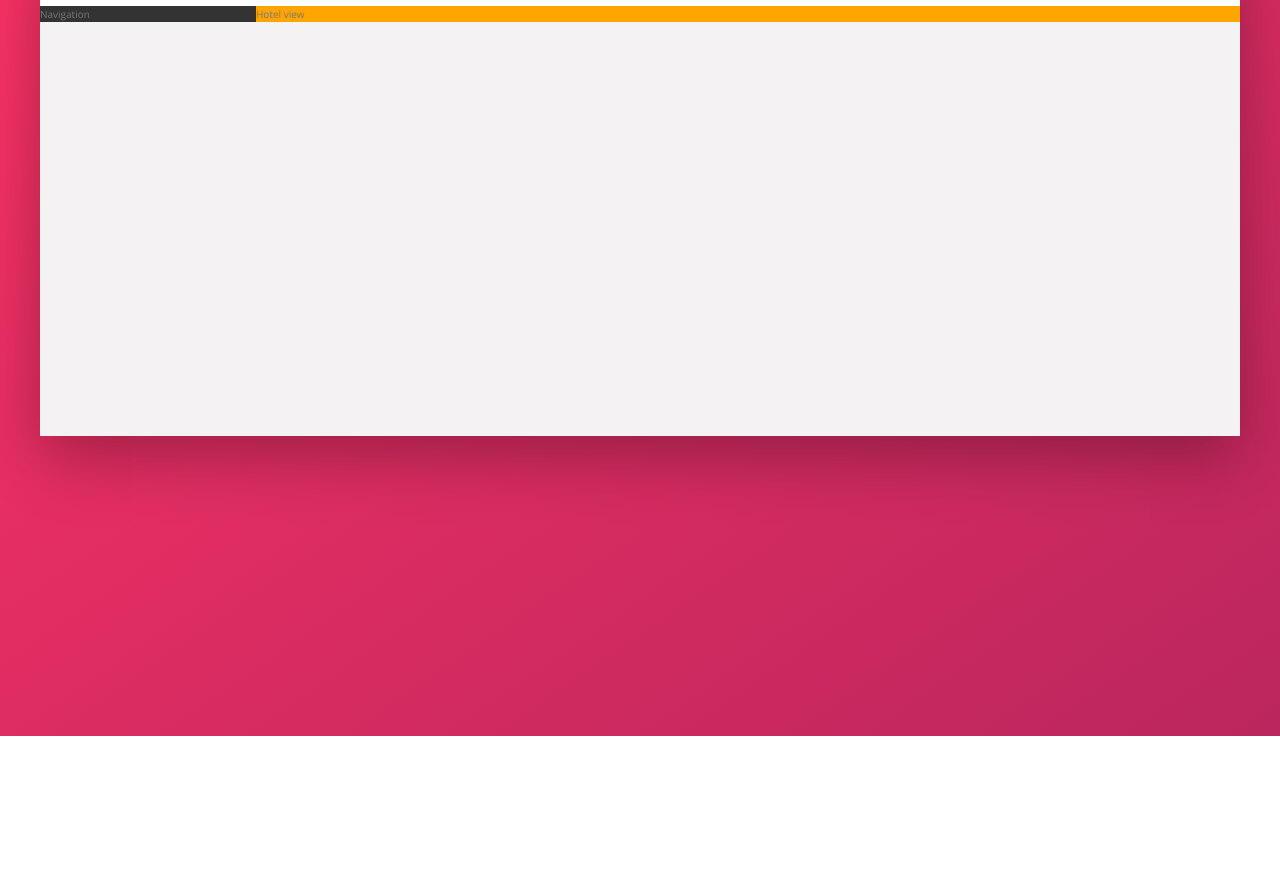
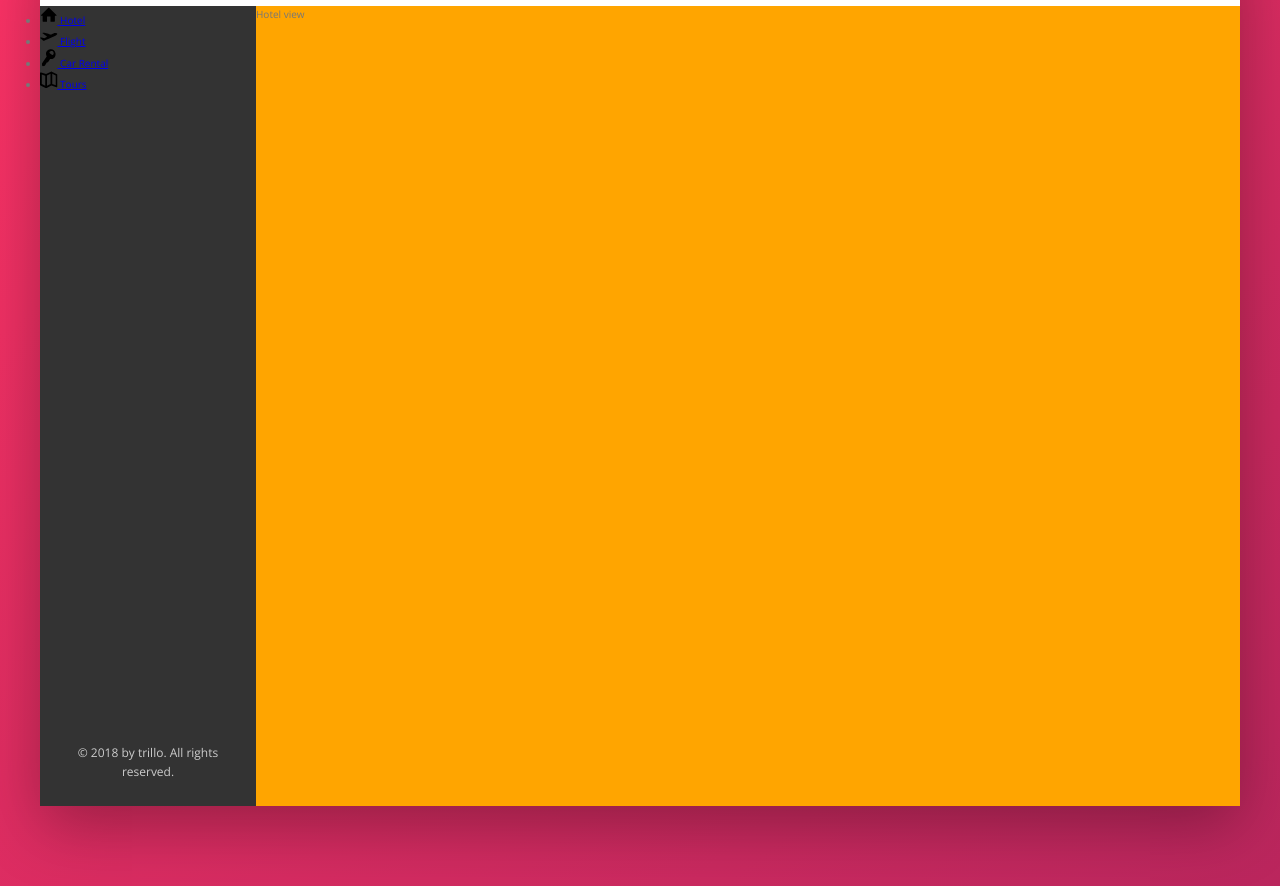
Before and after one commit to CarlosRGL/trillo-project, a website: page index.html in a window 1280 px wide. Shown: the part 144-1030 px from the top of the page. Before the commit the page ends 880 px from the top, so only its background shows below. Drawn offline with nearby package versions, Linux system fonts and the light colour scheme.

Commit message:
setup navigation

```diff
--- a/index.html
+++ b/index.html
@@ -46,7 +46,43 @@
         </header>
         <div class="content">
             <nav class="sidebar">
-                Navigation
+                <ul class="side-nav">
+                    <li class="side-nav__item">
+                        <a href="#" class="side-nav__link">
+                            <svg class="side-nav__icon">
+                                <use xlink:href="img/sprite.svg#icon-home"></use>
+                            </svg>
+                            <span>Hotel</span>
+                        </a>
+                    </li>
+                    <li class="side-nav__item">
+                        <a href="#" class="side-nav__link">
+                            <svg class="side-nav__icon">
+                                <use xlink:href="img/sprite.svg#icon-aircraft-take-off"></use>
+                            </svg>
+                            <span>Flight</span>
+                        </a>
+                    </li>
+                    <li class="side-nav__item">
+                        <a href="#" class="side-nav__link">
+                            <svg class="side-nav__icon">
+                                <use xlink:href="img/sprite.svg#icon-key"></use>
+                            </svg>
+                            <span>Car Rental</span>
+                        </a>
+                    </li>
+                    <li class="side-nav__item">
+                        <a href="#" class="side-nav__link">
+                            <svg class="side-nav__icon">
+                                <use xlink:href="img/sprite.svg#icon-map"></use>
+                            </svg>
+                            <span>Tours</span>
+                        </a>
+                    </li>
+                </ul>
+                <div class="legal">
+                    &copy; 2018 by trillo. All rights reserved.
+                </div>
             </nav>
             <main class="hotel-view">
                 Hotel view
--- a/sass/_components.scss
+++ b/sass/_components.scss
@@ -108,3 +108,26 @@
     margin-right: 1rem;
   }
 }
+
+// side navigation
+.side-nav {
+  &__item {
+  }
+
+  &__link {
+  }
+
+  &__icon {
+    width: 1.75rem;
+    height: 1.75rem;
+  }
+}
+
+//legal text
+
+.legal {
+  font-size: 1.2em;
+  text-align: center;
+  padding: 2.5rem;
+  color: var(--color-grey-light-4);
+}
--- a/sass/_layout.scss
+++ b/sass/_layout.scss
@@ -23,12 +23,15 @@
 
 .sidebar {
   background-color: var(--color-grey-dark-1);
-
+  display: flex;
   flex: 0 0 18%;
+  flex-direction: column;
+  justify-content: space-between;
 }
 
 .hotel-view {
   background-color: #fff;
   background-color: orange;
   flex: 1;
+  height: 80rem;
 }
```
Also changed, not shown: css/style.css.
